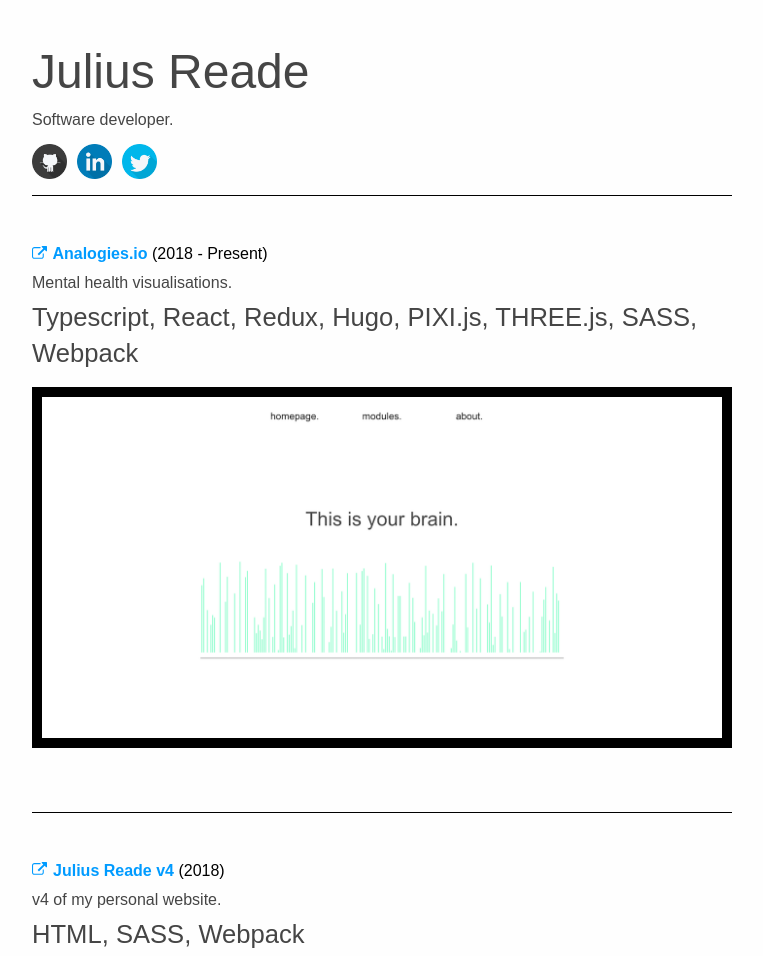
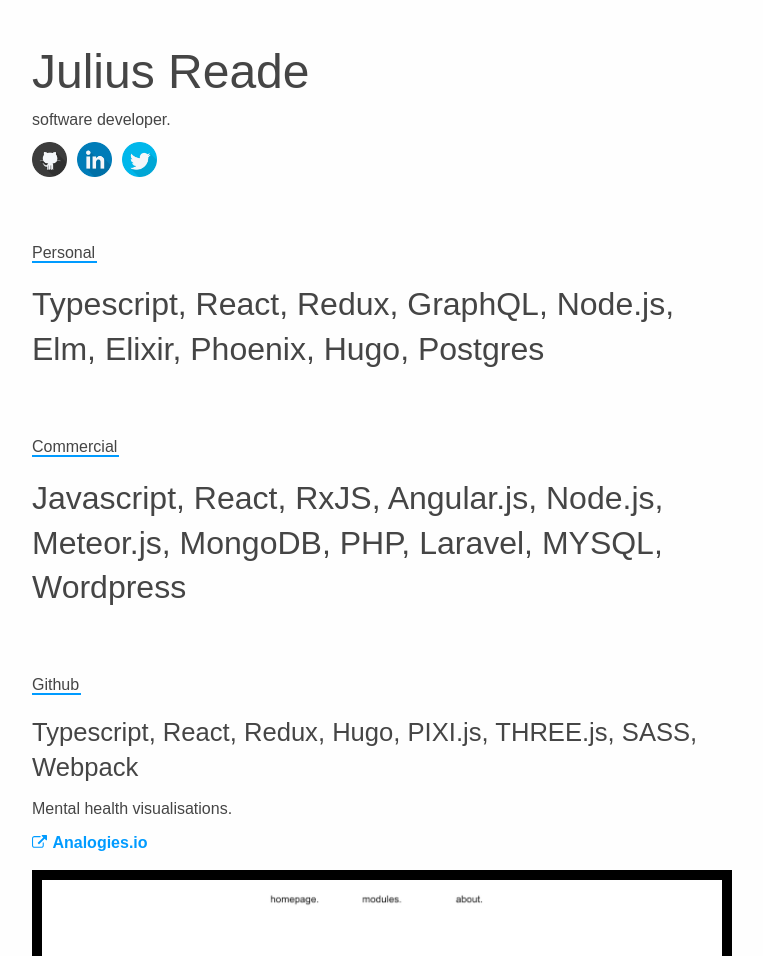
Before and after one commit to dottjt/juliusv4, a website built with webpack: page src/index.html in a window 1280 px wide. Shown: the top 956 px of the page, without its empty margins (258-1021 px from the left). Built offline with nearby package versions, Linux system fonts and the light colour scheme.

Commit message:
much, much cleaner now

```diff
--- a/src/index.html
+++ b/src/index.html
@@ -30,8 +30,6 @@
 
     <link rel="preconnect" href="https://juliusreade.com/">
 
-
-
     <title>Julius Reade</title>
 
     <!-- Global site tag (gtag.js) - Google Analytics -->
@@ -40,7 +38,6 @@
       window.dataLayer = window.dataLayer || [];
       function gtag(){dataLayer.push(arguments);}
       gtag('js', new Date());
-
       gtag('config', 'UA-85083093-1');
     </script>
 
@@ -48,11 +45,11 @@
 
   <body>
     <div class="container">
-      <div class="section section__first">
+      <div class="section">
         <div class="title__main__container">
           <h1 class="title__main">Julius Reade</h1>
+          <p class="title__secondary">software developer.</p>
         </div>
-        <p class="personal__description">Software developer.</p>
 
         <div class="social__media">
           <!-- https://www.iconfinder.com/iconsets/social-flat -->
@@ -67,7 +64,7 @@
 
       </div>
 
-      <!-- <div class="section">
+      <div class="section">
         <h3 class="title__category">Personal</h3>
         <p class="title__category__description">Typescript, React, Redux, GraphQL, Node.js, Elm, Elixir, Phoenix, Hugo, Postgres</p>
       </div>
@@ -75,73 +72,71 @@
       <div class="section">
         <h3 class="title__category">Commercial</h3>
         <p class="title__category__description">Javascript, React, RxJS, Angular.js, Node.js, Meteor.js, MongoDB, PHP, Laravel, MYSQL, Wordpress</p>
-      </div> -->
+      </div>
 
       <div class="section">
-        <!-- <h3 class="title__category">Projects</h3> -->
+        <h3 class="title__category">Github</h3>
         <ul>
-          <li class="personal">
-            <a class="personal__title" href="https://github.com/dottjt/analogies"><img class="outbound__link" src="img/outbound.svg" alt=""></img> Analogies.io </a><span> (2018 - Present)</span>
+          <li class="personal personal__first">
+            <p class="personal__description">Typescript, React, Redux, Hugo, PIXI.js, THREE.js, SASS, Webpack</p>
             <p class="personal__description--short">Mental health visualisations.</p>
-            <p class="personal__description">Typescript, React, Redux, Hugo, PIXI.js, THREE.js, SASS, Webpack</p>
+            <a class="personal__title" href="https://github.com/dottjt/analogies"><img class="outbound__link" src="img/outbound.svg" alt=""></img> Analogies.io </a><span class="personal__date"> (2018 - Present)</span>
             <div class="personal__screenshot__container">
               <img class="personal__screenshot" src="img/screen__tiyb-1.png" alt="Analogies.io screenshot">
             </div>
           </li>
           <li class="personal">
-            <a class="personal__title" href="https://github.com/dottjt/juliusv4"><img class="outbound__link" src="img/outbound.svg" alt=""></img> Julius Reade v4 </a><span> (2018)</span>
+            <p class="personal__description">HTML, SASS, Webpack</p>
             <p class="personal__description--short">v4 of my personal website.</p>
-            <p class="personal__description">HTML, SASS, Webpack</p>
+            <a class="personal__title" href="https://github.com/dottjt/juliusv4"><img class="outbound__link" src="img/outbound.svg" alt=""></img> Julius Reade v4 </a><span class="personal__date"> (2018)</span>
             <div class="personal__screenshot__container">
               <img class="personal__screenshot" src="img/screen__jrv4.jpeg" alt="Julius Reade v4 screenshot">
-              <div class="personal__screenshot__underlay"></div>
-              <p class="personal__screenshot__underlay__message"></p>
             </div>
           </li>
           <li class="personal">
-            <a class="personal__title" href="https://github.com/dottjt/CharacterJumpTwo"><img class="outbound__link" src="img/outbound.svg" alt=""></img> Character Jump </a><span> (2018)</span>
+            <p class="personal__description">Javascript, React, Redux, Elixir, Phoenix, SASS, Brunch</p>
             <p class="personal__description--short">An online self-awareness platform (depreciated).</p>
-            <p class="personal__description">Javascript, React, Redux, Elixir, Phoenix, SASS, Brunch</p>
+            <a class="personal__title" href="https://github.com/dottjt/CharacterJumpTwo"><img class="outbound__link" src="img/outbound.svg" alt=""></img> Character Jump </a><span class="personal__date"> (2018)</span>
             <div class="personal__screenshot__container">
               <img class="personal__screenshot" src="img/screen__cj.jpeg" alt="Character Jump screenshot">
             </div>
           </li>
           <li class="personal">
-            <a class="personal__title" href="https://github.com/dottjt/juliusv3"><img class="outbound__link" src="img/outbound.svg" alt=""></img> Julius Reade v3 </a><span> (2018)</span>
+            <p class="personal__description">Elixir, Phoenix, SASS, Brunch</p>
             <p class="personal__description--short">v3 of my personal website.</p>
-            <p class="personal__description">Elixir, Phoenix, SASS, Brunch</p>
+            <a class="personal__title" href="https://github.com/dottjt/juliusv3"><img class="outbound__link" src="img/outbound.svg" alt=""></img> Julius Reade v3 </a><span class="personal__date"> (2018)</span>
             <div class="personal__screenshot__container">
               <img class="personal__screenshot" src="img/screen__jrv3.jpeg" alt="Julius Reade v3 screenshot">
             </div>
           </li>
           <li class="personal">
-            <a class="personal__title" href="https://github.com/dottjt/AwfulCms"><img class="outbound__link" src="img/outbound.svg" alt=""></img> Awful CMS </a><span> (2017 - 2018)</span>
+            <p class="personal__description">Elm, Elixir, Phoenix, SASS, Brunch</p>
             <p class="personal__description--short">An extensive affiliate marketing platform.</p>
-            <p class="personal__description">Elm, Elixir, Phoenix, SASS, Brunch</p>
+            <a class="personal__title" href="https://github.com/dottjt/AwfulCms"><img class="outbound__link" src="img/outbound.svg" alt=""></img> Awful CMS </a><span class="personal__date"> (2017 - 2018)</span>
             <div class="personal__screenshot__container">
               <img class="personal__screenshot" src="img/screen__ac.jpeg" alt="Awful CMS screenshot">
             </div>
           </li>
           <li class="personal">
-            <a class="personal__title" href="https://github.com/dottjt/juliusv2"><img class="outbound__link" src="img/outbound.svg" alt=""></img> Julius Reade v2 </a><span> (2016 - 2017)</span>
+            <p class="personal__description">Hugo, Gulp</p>
             <p class="personal__description--short">v2 of my personal website.</p>
-            <p class="personal__description">Hugo, Gulp</p>
+            <a class="personal__title" href="https://github.com/dottjt/juliusv2"><img class="outbound__link" src="img/outbound.svg" alt=""></img> Julius Reade v2 </a><span class="personal__date"> (2016 - 2017)</span>
             <div class="personal__screenshot__container">
               <img class="personal__screenshot" src="img/screen__jrv2.jpeg" alt="Julius Reade v2 screenshot">
             </div>
           </li>
           <li class="personal">
-            <a class="personal__title" href="https://github.com/dottjt/LearningSchedule"><img class="outbound__link" src="img/outbound.svg" alt=""></img> Learning Schedule </a><span> (2017)</span>
+            <p class="personal__description">TypeScript, React, Redux, ImmutableJS, Express, SASS, Webpack</p>
             <p class="personal__description--short">An online learning journal application.</p>
-            <p class="personal__description">TypeScript, React, Redux, ImmutableJS, Express, SASS, Webpack</p>
+            <a class="personal__title" href="https://github.com/dottjt/LearningSchedule"><img class="outbound__link" src="img/outbound.svg" alt=""></img> Learning Schedule </a><span class="personal__date"> (2017)</span>
             <div class="personal__screenshot__container">
               <img class="personal__screenshot" src="img/screen__ls.jpeg" alt="Learning Schedule screenshot">
             </div>
           </li>
           <li class="personal">
-            <a class="personal__title" href="https://github.com/dottjt/juliusv1"><img class="outbound__link" src="img/outbound.svg" alt=""></img> Julius Reade v1 </a><span> (2016)</span>
+            <p class="personal__description">Pelican, Gulp</p>
             <p class="personal__description--short">v1 of my personal website.</p>
-            <p class="personal__description">Pelican, Gulp</p>
+            <a class="personal__title" href="https://github.com/dottjt/juliusv1"><img class="outbound__link" src="img/outbound.svg" alt=""></img> Julius Reade v1 </a><span class="personal__date"> (2016)</span>
             <div class="personal__screenshot__container">
               <img class="personal__screenshot" src="img/screen__jrv1.jpeg" alt="Julius Reade v1 screenshot">
             </div>
--- a/src/scss/components/homepage.scss
+++ b/src/scss/components/homepage.scss
@@ -32,9 +32,8 @@ h1, h2, h3, h4, h5, h6, p {
   }
 
   .title__secondary {
-    font-size: 1.4rem;
-
-    margin-top: 1.4rem;
+    margin-top: 0.6rem;
+    margin-bottom: 0.9rem;
   }
 
   .title__category {
@@ -78,7 +77,7 @@ h1, h2, h3, h4, h5, h6, p {
     text-decoration: none;
 
     li {
-      margin-bottom: 4rem;
+      margin-bottom: 3rem;
     }
   }
 
@@ -87,17 +86,8 @@ h1, h2, h3, h4, h5, h6, p {
     border-top: 0!important;
   }
 
-  .section__first {
-    margin-bottom: 1rem;
-  }
-
-  .personal__description {
-    margin-bottom: 1rem;
-  }
-
   .personal {
     padding-top: 3rem;
-    border-top: 1px solid black;
 
     .personal__title {
       font-weight: 900;
@@ -121,14 +111,18 @@ h1, h2, h3, h4, h5, h6, p {
     }
 
     .personal__description--short {
-      margin-top: 0.6rem;
-      margin-bottom: 0.6rem;
+      margin-bottom: 1rem;
+      // display: none;
+    }
+
+    .personal__date {
+      display: none;
     }
 
     .personal__description {
       font-size: 1.6rem;
       line-height: 2.2rem;
-      // display: none;
+      margin-bottom: 1rem;
     }
 
     .personal__screenshot__container {
```
